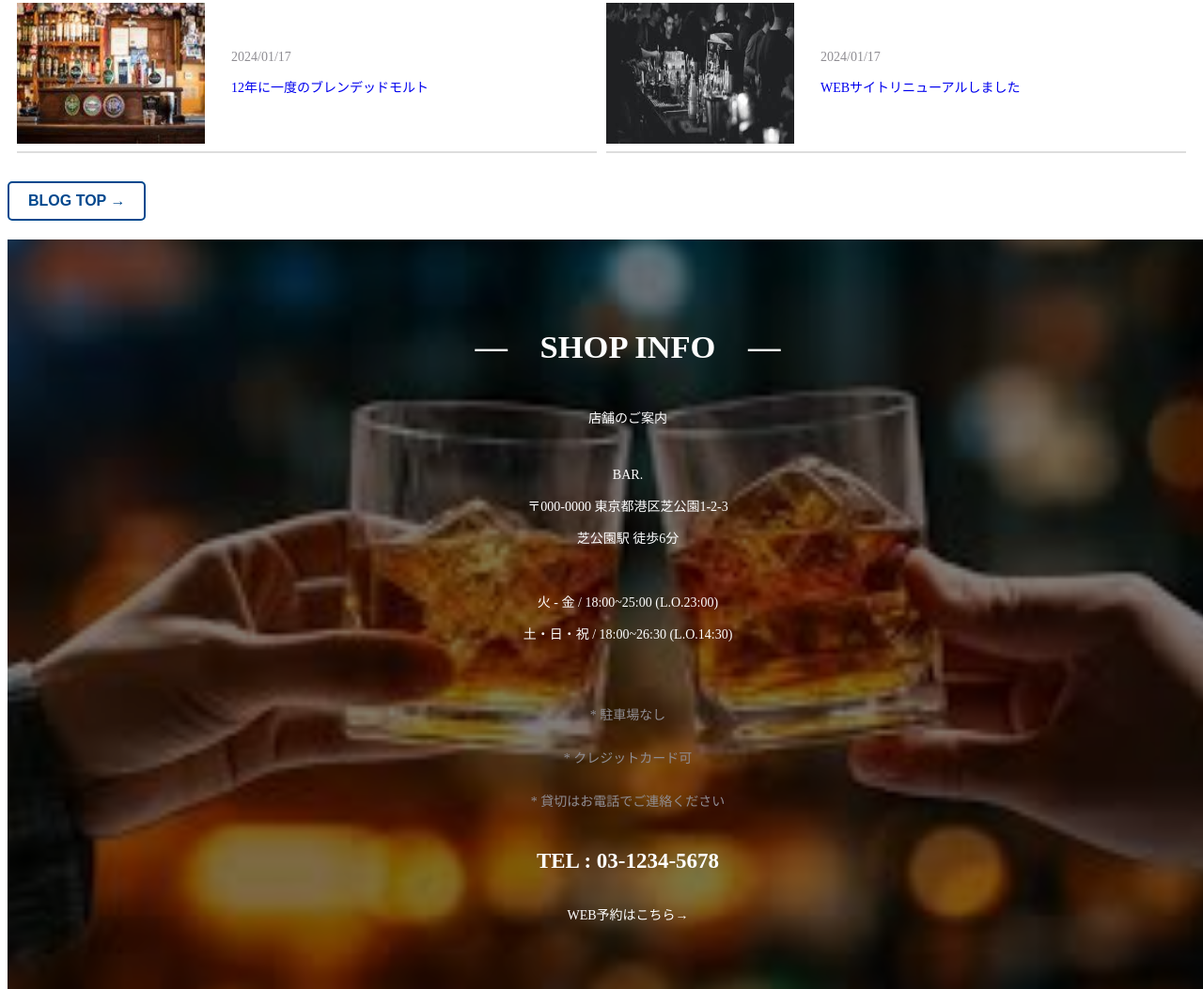
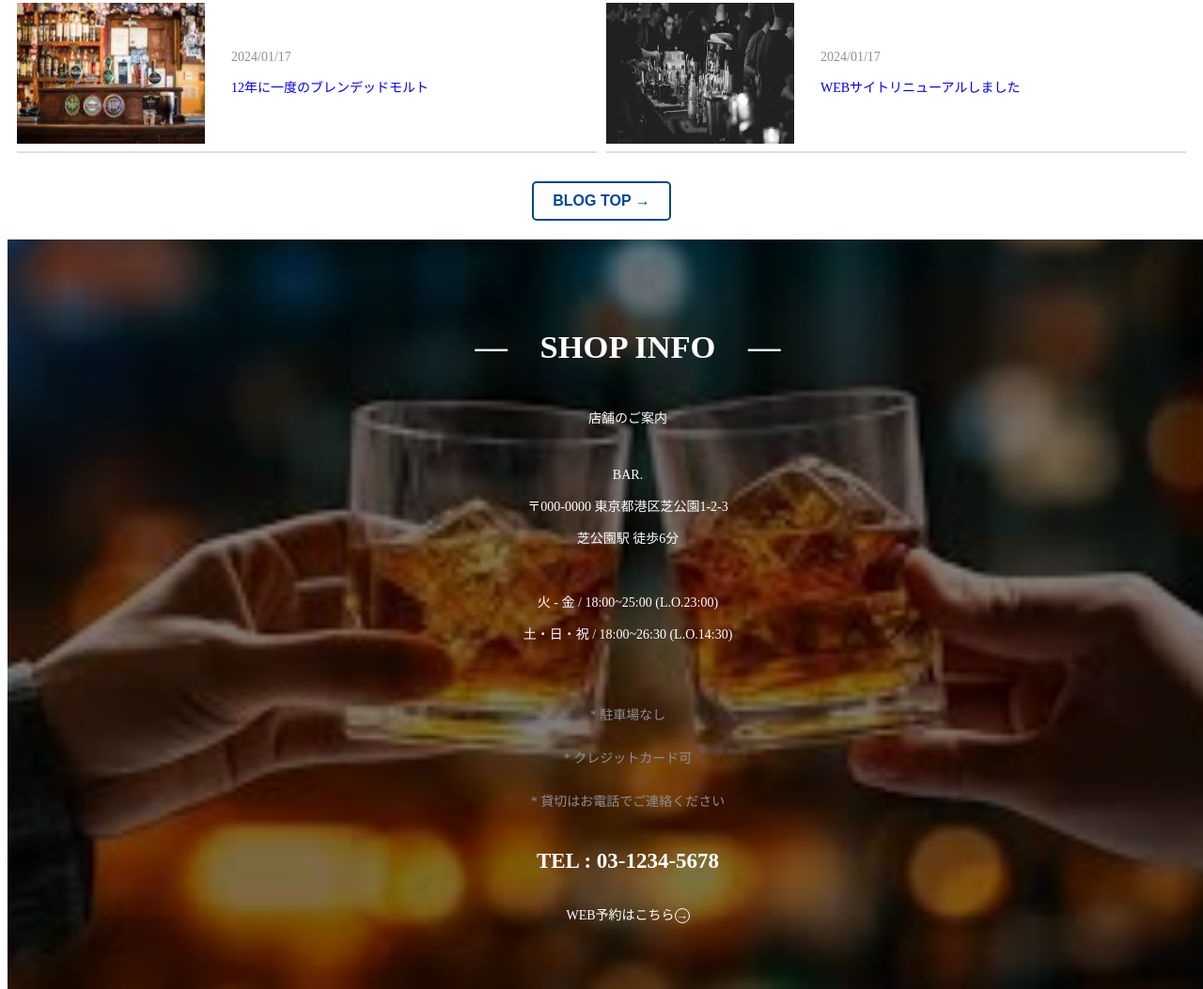
Before and after one commit to 1-1-a/work-space, a plain HTML site: page concept.html in a window 1280 px wide. Shown: the part 3503-4556 px from the top of the page at 94% size. Drawn offline with Linux system fonts and the light colour scheme; grey boxes are pictures that could not be loaded.

Commit message:
ボタンの調整

```diff
--- a/concept.css
+++ b/concept.css
@@ -429,6 +429,10 @@ div.parent_box {
     text-align: center;
     color: #00488e;
 }
+.button-container {
+    display: flex;
+    justify-content: center; /* 横方向に中央揃え */
+}
 .button {
     background-color: transparent;
     border: 2px solid #00488e; /* 青い枠 */
@@ -445,6 +449,30 @@ div.parent_box {
 .button:hover {
     background-color: #00488e;
     color: white;
+}
+.s_button {
+    background-color: transparent;
+    border: 1px solid white; /* 枠の色 */
+    color: white;            /* 文字の色 */
+    text-decoration: none;
+    text-align: center;
+    cursor: pointer;
+    border-radius: 50%;     /* 完全な円にするため */
+    transition: background-color 0.3s, color 0.3s;
+    display: inline-flex;   /* 内部要素を中央に配置 */
+    align-items: center;    /* 縦方向に中央揃え */
+    justify-content: center;/* 横方向に中央揃え */
+    width: 16px;            /* 高さと幅をフォントサイズと一致させる */
+    height: 16px;
+    font-size: 13px;        /* フォントサイズ */
+    line-height: 16px;      /* 行の高さもボタンの高さと一致させる */
+    padding: 0;             /* パディングをリセット */
+    box-sizing: border-box; /* 枠線を含めてサイズを計算 */
+}
+
+.s_button:hover {
+    background-color: white;
+    color: black;
 }
   /* アイコン */
 .social-icons {
--- a/concept.html
+++ b/concept.html
@@ -213,7 +213,7 @@
         </div>
 
     </div>
-    <div>
+    <div class="button-container">
         <button class="button">BLOG TOP →</button>
     </div>
     <!--SHOP INFO-->
@@ -240,7 +240,7 @@
             <p>* 貸切はお電話でご連絡ください</p>
         </div>
         <h2 class="mainwardw">TEL : 03-1234-5678</h2>
-        <p>WEB予約はこちら→</p>
+        <p>WEB予約はこちら<button class="s_button">→</button></p>
 
     </div>
     <!--MAP-->
```
